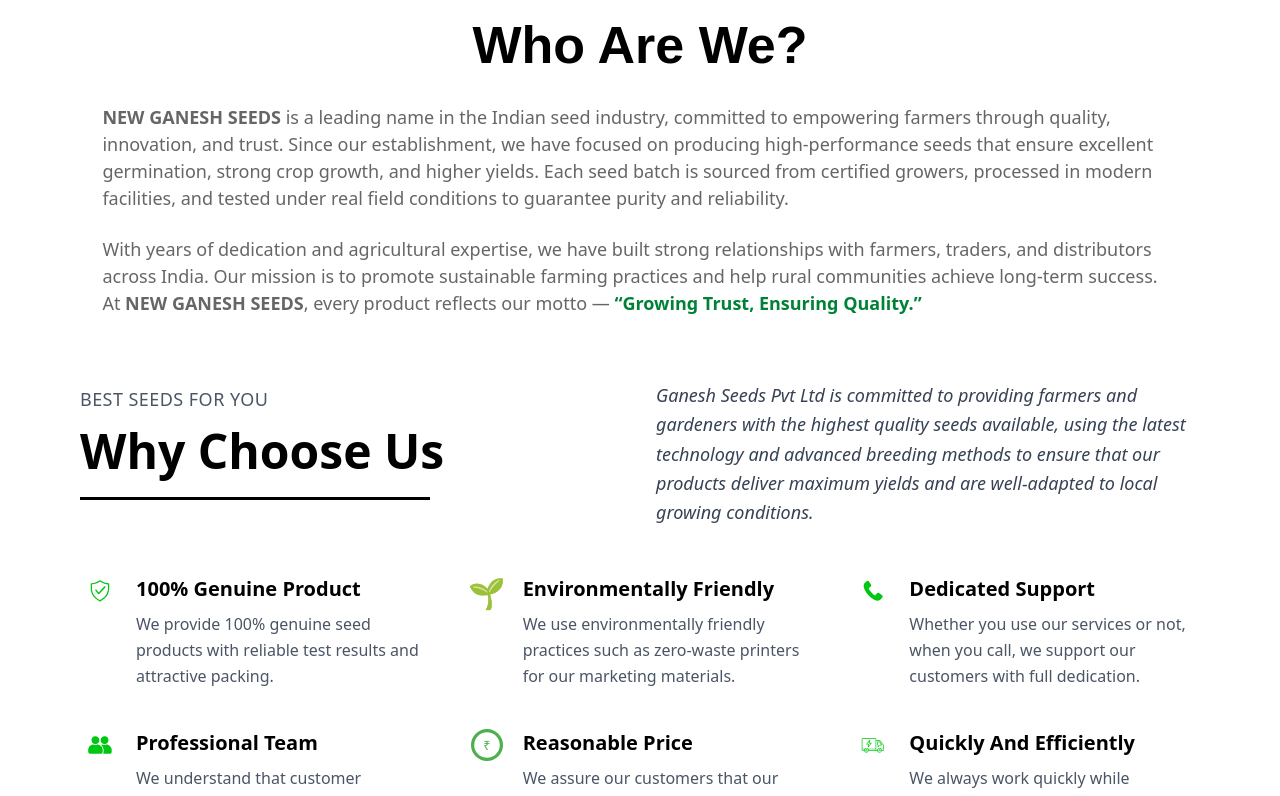
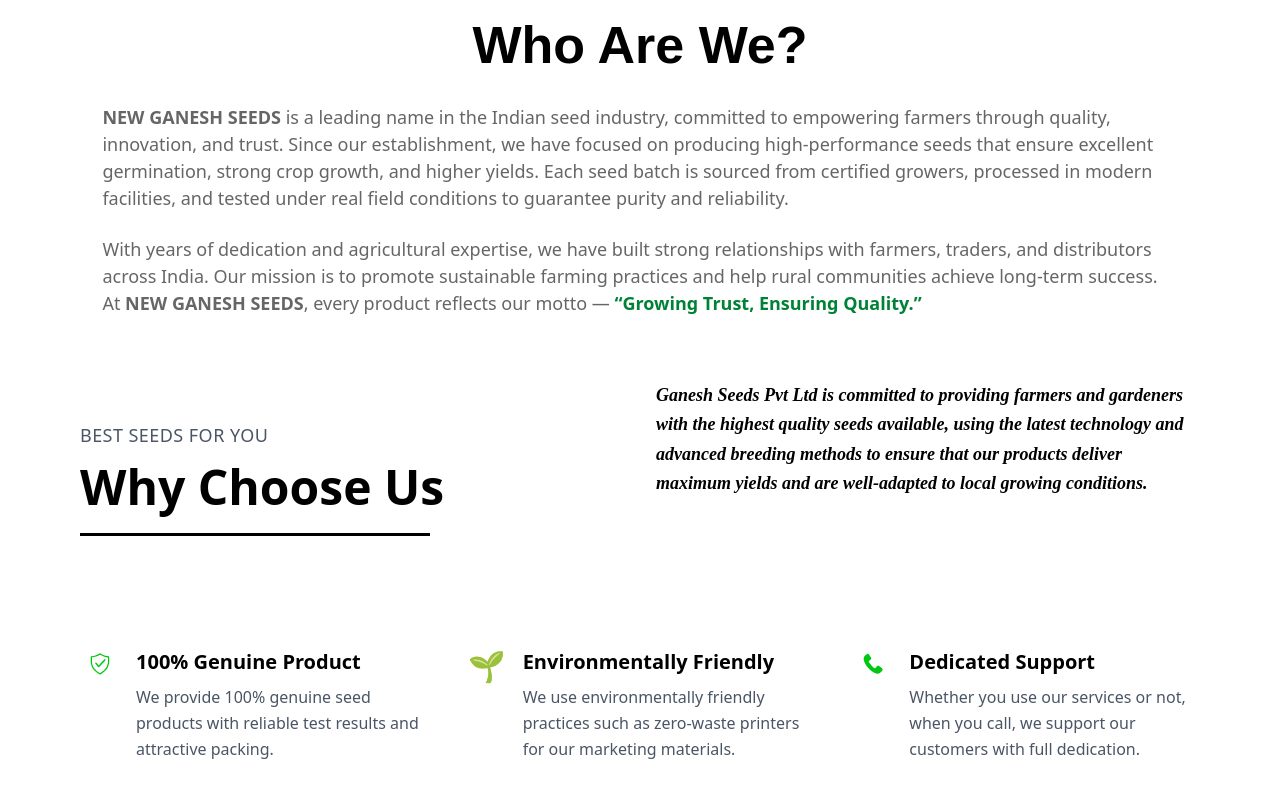
Before and after one commit to Megha108/NewGanesh_Business, a React (Vite) app in the folder new-ganesh/: page /about in a window 1280 px wide. Shown: the part 482-1278 px from the top of the page. Built offline with nearby package versions, Linux system fonts and the light colour scheme; no server answers; a web font is replaced by a local one.

Commit message:
commit
-changed font and solved line problem

```diff
--- a/new-ganesh/src/pages/aboutUsPage/WhyUs.jsx
+++ b/new-ganesh/src/pages/aboutUsPage/WhyUs.jsx
@@ -10,9 +10,13 @@
 
 const WhyUs = () => {
   const [isMobile, setIsMobile] = useState(window.innerWidth < 768);
+  const [lineWidth, setLineWidth] = useState(window.innerWidth < 768 ? 200 : 350);
 
   useEffect(() => {
-    const handleResize = () => setIsMobile(window.innerWidth < 768);
+    const handleResize = () => {
+      setIsMobile(window.innerWidth < 768);
+      setLineWidth(window.innerWidth < 768 ? 260 : 350);
+    };
     window.addEventListener("resize", handleResize);
     return () => window.removeEventListener("resize", handleResize);
   }, []);
@@ -65,7 +69,7 @@
       {/* === Top Section === */}
       <div className="grid md:grid-cols-2 gap-8 mb-12">
         {/* Left: Headings */}
-        <div className="flex flex-col justify-center text-left">
+        <div className="flex flex-col justify-center text-left mt-10 mb-10">
           <motion.h4
             initial={{ opacity: 0, y: -20 }}
             whileInView={{ opacity: 1, y: 0 }}
@@ -84,9 +88,10 @@
             Why Choose Us
           </motion.h2>
 
+          {/* Responsive Animated Line */}
           <motion.div
             initial={{ width: 0 }}
-            whileInView={{ width: 350 }}
+            whileInView={{ width: lineWidth }}
             transition={{ duration: 0.5, delay: 0.2 }}
             className="h-[3px] bg-black mt-4 mb-6"
           />
@@ -97,7 +102,12 @@
           initial={{ opacity: 0, x: 50 }}
           whileInView={{ opacity: 1, x: 0 }}
           transition={{ duration: 0.5, delay: 0.2 }}
-          className="text-gray-700 italic text-lg leading-relaxed"
+          className="text-black-700 italic text-lg leading-relaxed"
+          style={{
+            fontFamily: "'Permanent Marker', cursive",
+            fontWeight: 600,
+            fontSize: "18px",
+          }}
         >
           {highlightText}
         </motion.p>
@@ -118,12 +128,8 @@
               {renderIcon(item.icon, item.title)}
             </div>
             <div>
-              <h3 className="text-xl font-bold text-black mb-2">
-                {item.title}
-              </h3>
-              <p className="text-gray-600 text-base leading-relaxed">
-                {item.text}
-              </p>
+              <h3 className="text-xl font-bold text-black mb-2">{item.title}</h3>
+              <p className="text-gray-600 text-base leading-relaxed">{item.text}</p>
             </div>
           </motion.div>
         ))}
```
